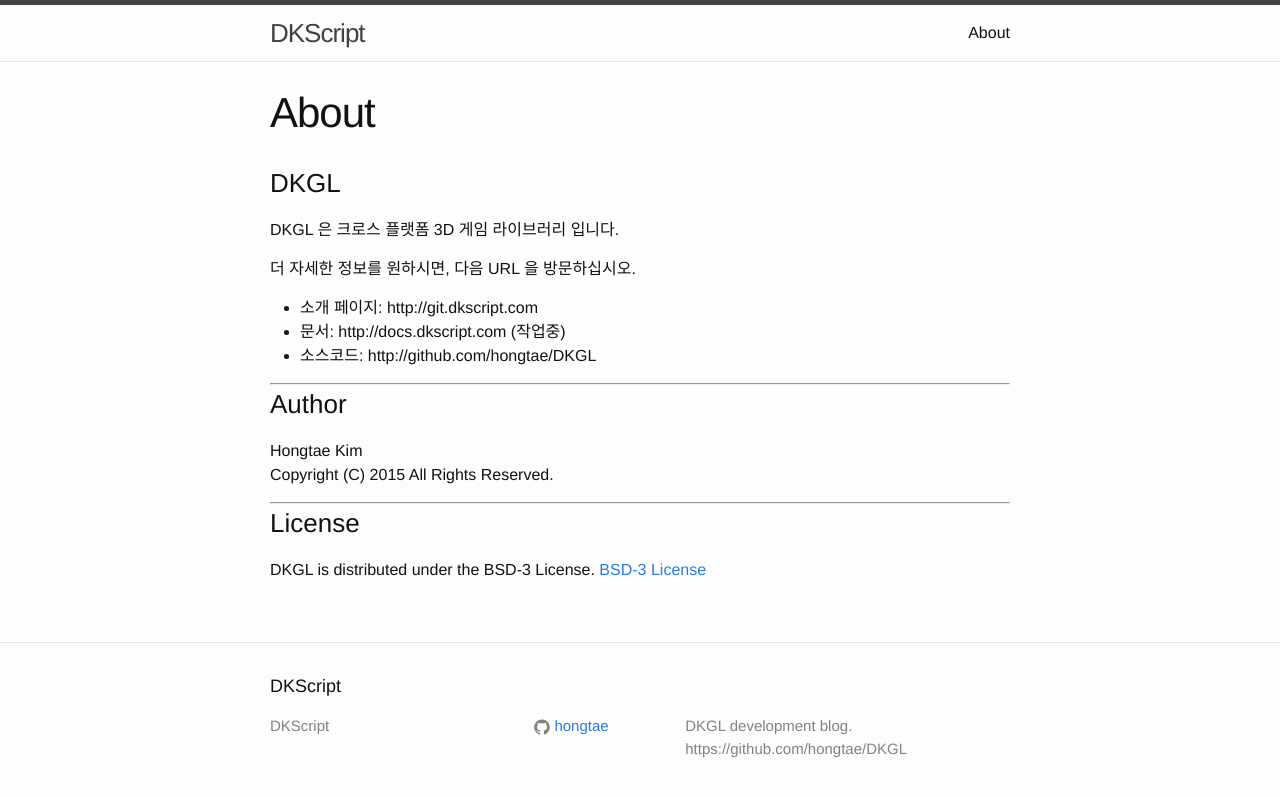
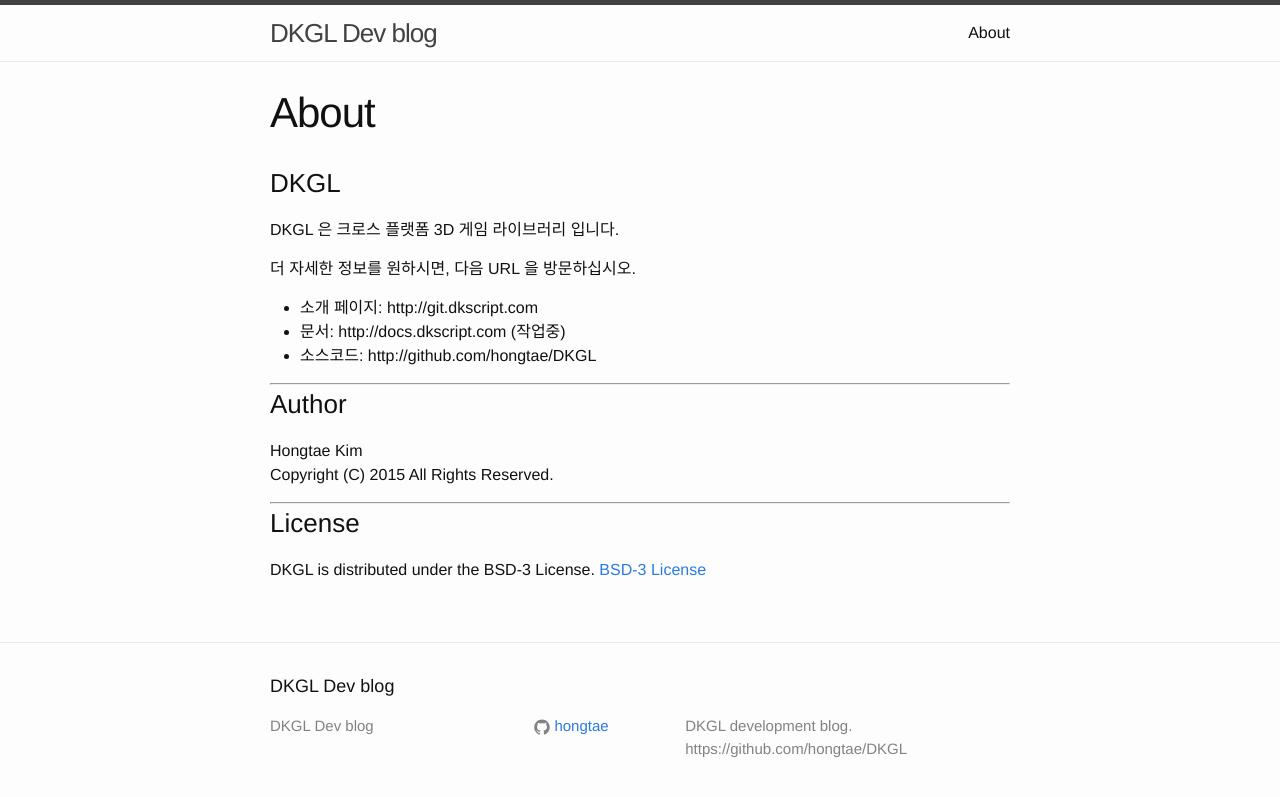
Before and after one commit to DKGL/DKGL.github.io, a Jekyll site: the page built from about.md, in a window 1280 px wide. Shown: the top 797 px of the page. Built offline with Jekyll 4.4.1, drawn with Linux system fonts in a browser that asks for light colours.

Commit message:
Update _config.yml

```diff
--- a/_config.yml
+++ b/_config.yml
@@ -1,5 +1,5 @@
 # Site settings
-title: DKScript
+title: DKGL Dev blog
 #email: tiff2766@gmail.com
 description: >
   DKGL development blog.
```
